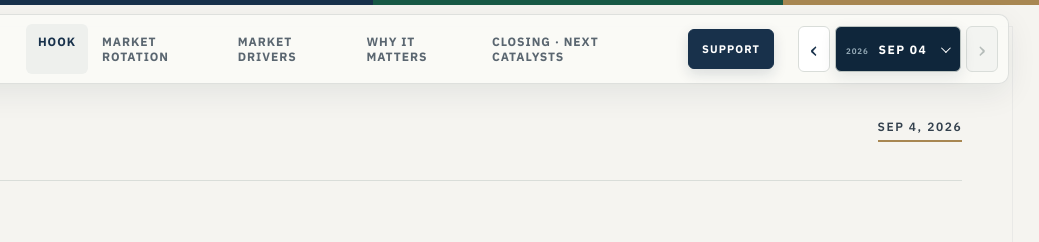
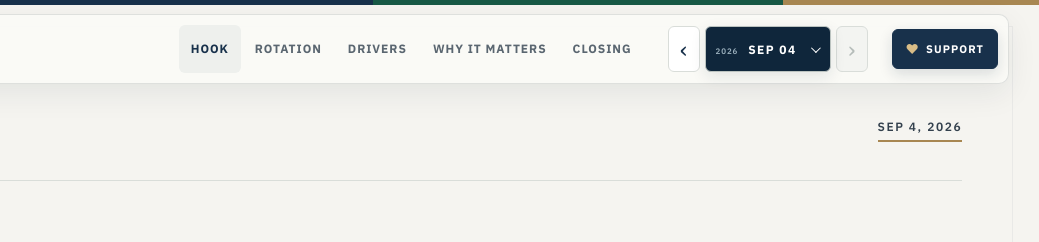
Before and after one commit to zenofmarket/zenofmarket.github.io, a plain HTML site: page public/index.html in a window 1280 px wide. Shown: the top 242 px of the page, 241-1280 px from the left. Drawn offline with Linux system fonts and the light colour scheme.

Commit message:
improve menu bar and support

```diff
--- a/public/index.html
+++ b/public/index.html
@@ -48,12 +48,11 @@
     </a>
     <nav aria-label="Recap sections">
       <a href="#hook">HOOK</a>
-      <a href="#rotation">MARKET ROTATION</a>
-      <a href="#main">MARKET DRIVERS</a>
+      <a href="#rotation">ROTATION</a>
+      <a href="#main">DRIVERS</a>
       <a href="#why">WHY IT MATTERS</a>
-      <a href="#closing">CLOSING · NEXT CATALYSTS</a>
+      <a href="#closing">CLOSING</a>
     </nav>
-    <a class="support-link" href="/support/" aria-label="Support Zen of Market">SUPPORT</a>
     <div class="edition-nav" aria-label="Recap date navigation">
       <a class="edition-step" href="/recaps/2026-09-03/" aria-label="Previous recap: September 3, 2026" title="Previous recap">‹</a>
       <details class="edition-picker">
@@ -80,6 +79,7 @@
       </details>
       <span class="edition-step disabled" aria-label="No newer recap" title="Latest recap">›</span>
     </div>
+    <a class="support-link" href="/support/" aria-label="Support Zen of Market"><span aria-hidden="true">♥</span><span>SUPPORT</span></a>
   </header>
 
   <main>
--- a/public/styles.css
+++ b/public/styles.css
@@ -36,9 +36,10 @@ svg{display:block;width:1em;height:1em;fill:none;stroke:currentColor;stroke-widt
 
 .site-nav{position:fixed;z-index:90;left:50%;top:14px;transform:translateX(-50%);width:min(1220px,calc(100vw - 32px));height:70px;display:flex;align-items:center;gap:24px;padding:8px 10px 8px 14px;border:1px solid rgba(23,33,43,.12);border-radius:10px;background:rgba(250,250,247,.93);backdrop-filter:blur(16px);box-shadow:0 10px 30px rgba(20,36,49,.075)}
 .brand-lockup{display:flex;align-items:center;gap:11px;text-decoration:none;min-width:max-content}.brand-lockup img{display:block;width:50px;height:50px;object-fit:contain;object-position:center;border-radius:50%}.brand-lockup span{font-size:12px;font-weight:700;letter-spacing:.28em;color:var(--navy)}
-.site-nav nav{display:flex;gap:2px;margin-left:auto}.site-nav nav a{padding:10px 12px;border-radius:6px;text-decoration:none;font-size:12px;font-weight:700;letter-spacing:.08em;text-transform:uppercase;color:#5a6670;transition:.18s}.site-nav nav a:hover,.site-nav nav a.active{background:#eef0ed;color:var(--navy)}
-.support-link{display:inline-flex;align-items:center;justify-content:center;flex:0 0 auto;height:40px;padding:0 13px;border:1px solid var(--navy);border-radius:6px;background:var(--navy);color:#fff;font-size:11px;font-weight:700;letter-spacing:.1em;text-decoration:none;box-shadow:0 5px 14px rgba(15,38,59,.14);transition:background .18s,color .18s,border-color .18s,transform .18s}
+.site-nav nav{display:flex;align-items:stretch;gap:2px;margin-left:auto}.site-nav nav a{display:flex;align-items:center;justify-content:center;min-height:48px;padding:8px 12px;border-radius:6px;text-align:center;text-decoration:none;font-size:12px;font-weight:700;line-height:1.15;letter-spacing:.08em;text-transform:uppercase;color:#5a6670;transition:.18s}.site-nav nav a:hover,.site-nav nav a.active{background:#eef0ed;color:var(--navy)}
+.support-link{display:inline-flex;align-items:center;justify-content:center;gap:6px;flex:0 0 auto;height:40px;padding:0 13px;border:1px solid var(--navy);border-radius:6px;background:var(--navy);color:#fff;font-size:11px;font-weight:700;letter-spacing:.1em;text-decoration:none;box-shadow:0 5px 14px rgba(15,38,59,.14);transition:background .18s,color .18s,border-color .18s,transform .18s}
 .support-link:hover{border-color:var(--green);background:var(--green);color:#fff;transform:translateY(-1px)}
+.support-link span:first-child{color:#d9bd87;font-size:13px;line-height:1}
 .nav-status{display:flex;align-items:center;gap:8px;padding:10px 12px;border-radius:6px;background:var(--navy-2);color:#fff;font-size:12px;font-weight:700;letter-spacing:.12em;white-space:nowrap;text-decoration:none}.nav-status i{width:6px;height:6px;border-radius:50%;background:#72a991}
 
 /* Permanent-edition navigation */
```
Also changed, not shown: public/recaps/2026-09-01/index.html (+4 -4 lines), public/recaps/2026-09-02/index.html (+4 -4 lines), public/recaps/2026-09-03/index.html (+4 -4 lines), public/recaps/2026-09-04/index.html (+4 -4 lines).
